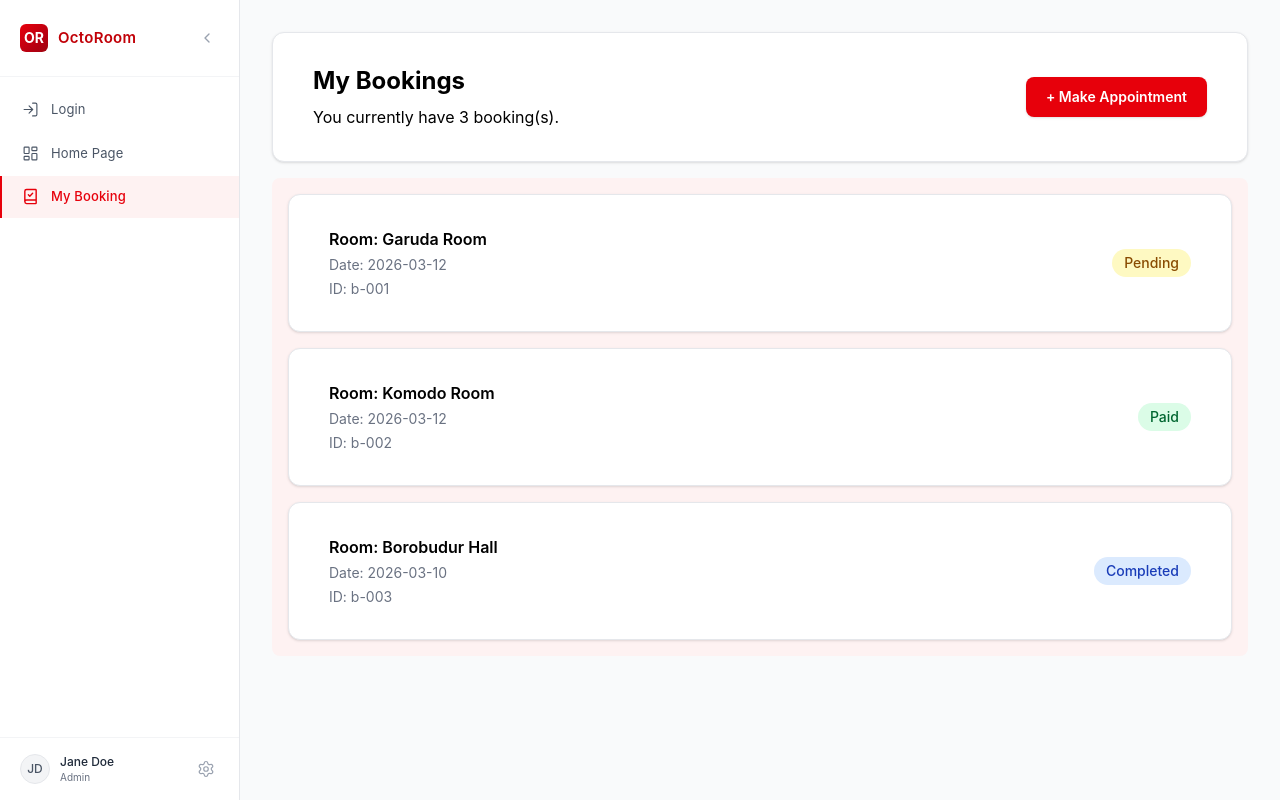
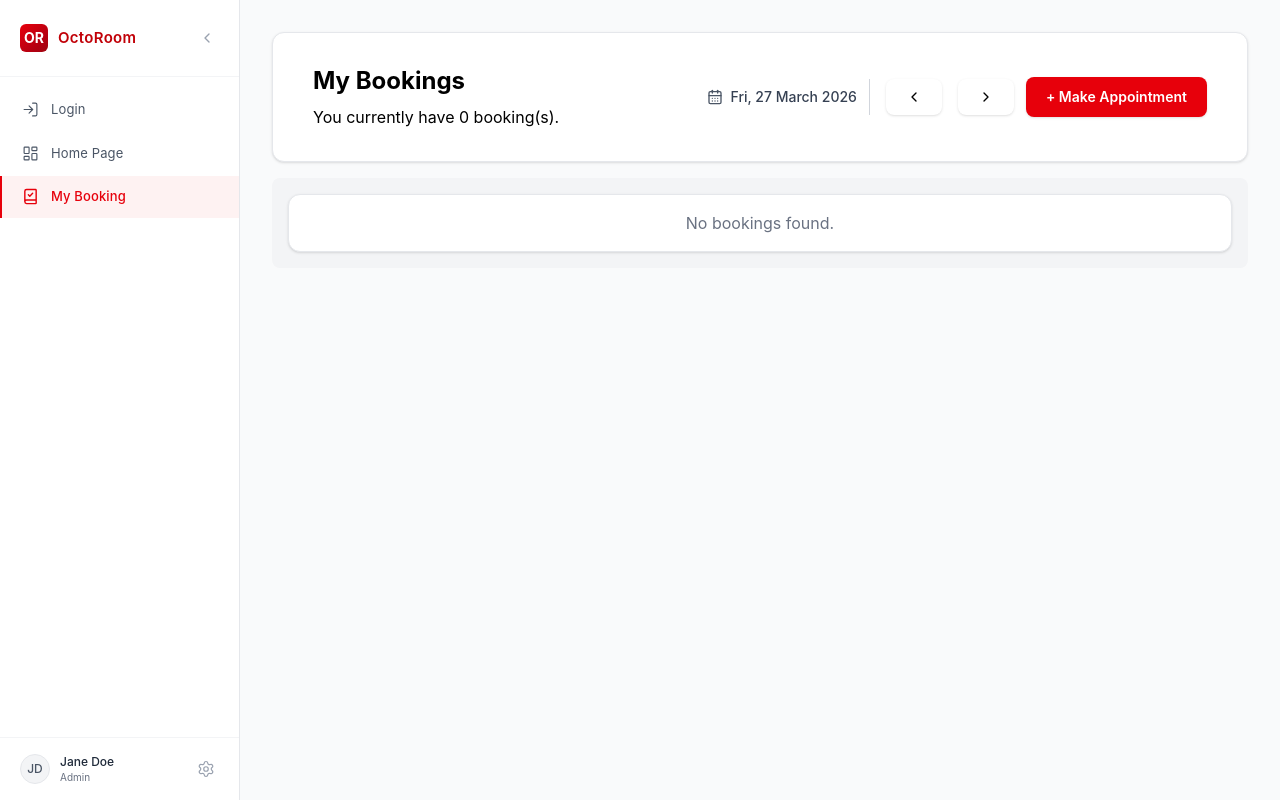
Before and after one commit to weynard02/octo-room-fe, a React (Vite) app: page /my-booking in a window 1280 px wide. Built offline with nearby package versions, Linux system fonts and the light colour scheme.

Commit message:
feat: date navigator component

```diff
--- /dev/null
+++ b/src/components/DateNavigator.tsx
@@ -0,0 +1,44 @@
+import React from "react";
+import { formatDateDisplay } from "../helpers/dataFormatter";
+import { CalendarDays, ChevronLeft, ChevronRight } from "lucide-react";
+import NavButton from "./NavButton";
+
+export interface DateNavigatorProps {
+  date: Date;
+  onChange: (date: Date) => void;
+  className?: string;
+}
+
+export const DateNavigator: React.FC<DateNavigatorProps> = ({
+  date,
+  onChange,
+  className = "",
+}) => {
+  const go = (delta: number) => {
+    const next = new Date(date);
+    next.setDate(next.getDate() + delta);
+    onChange(next);
+  };
+
+  return (
+    <div
+      className={`flex justify-content gap-4 text-sm font-medium text-gray-700 select-none ${className}`}
+    >
+      {/* Calendar icon + date label */}
+      <div className="flex items-center gap-2 px-3 py-2 bg-white border-r border-gray-300">
+        <CalendarDays className="w-4 h-4 text-gray-600 shrink-0" />
+        <span className="whitespace-nowrap">{formatDateDisplay(date)}</span>
+      </div>
+
+      {/* Prev */}
+      <NavButton onClick={() => go(-1)} aria-label="Previous day">
+        <ChevronLeft className="w-4 h-4 text-black" />
+      </NavButton>
+
+      {/* Next */}
+      <NavButton onClick={() => go(1)} aria-label="Next day">
+        <ChevronRight className="w-4 h-4 text-black" />
+      </NavButton>
+    </div>
+  );
+};
--- /dev/null
+++ b/src/components/NavButton.tsx
@@ -0,0 +1,16 @@
+import React from "react";
+import { Button } from "./Button";
+
+export const NavButton: React.FC<
+  React.ButtonHTMLAttributes<HTMLButtonElement>
+> = ({ children, className = "", ...props }) => (
+  <Button
+    type="button"
+    className={`px-3 py-2 bg-white hover:bg-gray-100 active:bg-gray-200  border-gray-300  transition-colors leading-none flex items-center justify-center ${className}`}
+    {...props}
+  >
+    {children}
+  </Button>
+);
+
+export default NavButton;
--- a/src/components/index.ts
+++ b/src/components/index.ts
@@ -2,3 +2,4 @@ export { Button } from "./Button";
 export { Card } from "./Card";
 export { Input } from "./Input";
 export { Sidebar } from "./SideBar";
+export { DateNavigator } from "./DateNavigator";
--- /dev/null
+++ b/src/helpers/dataFormatter.ts
@@ -0,0 +1,18 @@
+export const formatDateKey = (date: Date): string => {
+  const wib = new Intl.DateTimeFormat("en-CA", {
+    timeZone: "Asia/Jakarta",
+    year: "numeric",
+    month: "2-digit",
+    day: "2-digit",
+  });
+  return wib.format(date); // "2026-03-09"
+};
+
+export const formatDateDisplay = (date: Date): string =>
+  date.toLocaleDateString("en-ID", {
+    weekday: "short",
+    day: "2-digit",
+    month: "long",
+    year: "numeric",
+    timeZone: "Asia/Jakarta",
+  }); // "Sen, 09 Maret 2026"
--- a/src/page/my-booking/MyBookingPage.tsx
+++ b/src/page/my-booking/MyBookingPage.tsx
@@ -1,6 +1,9 @@
+import { useState } from "react";
 import { useNavigate } from "react-router-dom";
 import { Button, Card } from "../../components";
-import { bookings, rooms } from "../../data/mockData"; // Import mock data
+import { bookings, rooms } from "../../data/mockData";
+import { DateNavigator } from "../../components/DateNavigator";
+import { formatDateKey } from "../../helpers/dataFormatter";
 
 const statusStyles: Record<string, string> = {
   pending: "bg-yellow-100 text-yellow-800",
@@ -8,7 +11,17 @@ const statusStyles: Record<string, string> = {
   completed: "bg-blue-100 text-blue-800",
 };
 
-const HeaderCard: React.FC = () => {
+interface HeaderCardProps {
+  bookingCount: number;
+  selectedDate: Date;
+  onDateChange: (date: Date) => void;
+}
+
+const HeaderCard: React.FC<HeaderCardProps> = ({
+  bookingCount,
+  selectedDate,
+  onDateChange,
+}) => {
   const navigate = useNavigate();
 
   return (
@@ -16,8 +29,10 @@ const HeaderCard: React.FC = () => {
       <div className="flex justify-between items-center">
         <div>
           <h1 className="text-2xl font-bold mb-2">My Bookings</h1>
-          <p>You currently have {bookings.length} booking(s).</p>
+          <p>You currently have {bookingCount} booking(s).</p>
         </div>
+        <div className="flex items-center gap-3">
+          <DateNavigator date={selectedDate} onChange={onDateChange} />
           <Button
             variant="primary"
             className="bg-red-600 hover:bg-red-700 text-white"
@@ -25,6 +40,7 @@ const HeaderCard: React.FC = () => {
           >
             + Make Appointment
           </Button>
+        </div>
       </div>
     </Card>
   );
@@ -34,6 +50,7 @@ const BookingCard: React.FC<{ booking: (typeof bookings)[0] }> = ({
   booking,
 }) => {
   const room = rooms.find((r) => r.room_id === booking.room_id);
+
   return (
     <Card className="w-full p-4">
       <div className="flex justify-between items-center">
@@ -55,16 +72,26 @@ const BookingCard: React.FC<{ booking: (typeof bookings)[0] }> = ({
 };
 
 export const MyBookingPage: React.FC = () => {
+  const [selectedDate, setSelectedDate] = useState<Date>(new Date());
+
+  const filteredBookings = bookings.filter(
+    (b) => b.date === formatDateKey(selectedDate)
+  );
+
   return (
     <div className="space-y-4">
-      <HeaderCard />
-      <div className="w-full p-4 flex flex-col space-y-4 bg-red-50 rounded-lg">
-        {bookings.length === 0 ? (
+      <HeaderCard
+        bookingCount={filteredBookings.length}
+        selectedDate={selectedDate}
+        onDateChange={setSelectedDate}
+      />
+      <div className="w-full p-4 flex flex-col space-y-4 bg-gray-100 rounded-lg">
+        {filteredBookings.length === 0 ? (
           <Card>
             <p className="text-center text-gray-500">No bookings found.</p>
           </Card>
         ) : (
-          bookings.map((booking: (typeof bookings)[0]) => (
+          filteredBookings.map((booking) => (
             <BookingCard key={booking.booking_id} booking={booking} />
           ))
         )}
```
Lines whose indentation alone changed are shown as unchanged.
